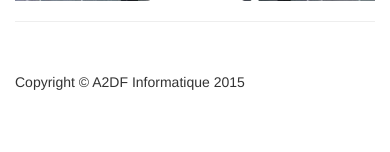
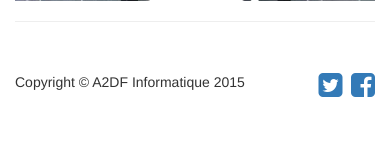
Before and after one commit to A2DF-Website/A2DF-Website, a PHP site: page / in a window 390 px wide. Shown: the part 2204-2356 px from the top of the page. Run offline with PHP 8.4, Linux system fonts and the light colour scheme.

Commit message:
Everythings

```diff
--- a/A2DF-Website/contact.php
+++ b/A2DF-Website/contact.php
@@ -46,13 +46,13 @@ include ('head.php');
                         </p>
                         <ul class="list-unstyled list-inline list-social-icons">
                     <li>
-                        <a href="#"><i class="fa fa-facebook-square fa-2x"></i></a>
+                        <a href="https://www.facebook.com/pages/A2DFinformatique/570125046357439"><i class="fa fa-facebook-square fa-2x"></i></a>
                     </li>
                     <li>
-                        <a href="#"><i class="fa fa-twitter-square fa-2x"></i></a>
+                        <a href="https://twitter.com/A2DFInformatiqu"><i class="fa fa-twitter-square fa-2x"></i></a>
                     </li>
                     <li>
-                        <a href="#"><i class="fa fa-google-plus-square fa-2x"></i></a>
+                        <a href="https://plus.google.com/u/0/101285302052580331310/about?hl=fr&gl=fr"><i class="fa fa-google-plus-square fa-2x"></i></a>
                     </li>
                 </ul>
                     </div>
--- a/A2DF-Website/index.php
+++ b/A2DF-Website/index.php
@@ -149,8 +149,11 @@ include ('head.php');
         <!-- Footer -->
         <footer id="footer" class="midnight-blue">
             <div class="row">
-                <div class="col-lg-12">
-                    <p>Copyright &copy; A2DF Informatique 2015</p>
+                <div class="col-md-12">
+                    <p>Copyright &copy; A2DF Informatique 2015
+                    <a href="https://www.facebook.com/pages/A2DFinformatique/570125046357439"><i class="fa fa-facebook-square fa-2x pull-right" float="right"></i></a>
+                        <a href="https://twitter.com/A2DFInformatiqu"><i class="fa fa-twitter-square fa-2x pull-right" float="right"></i></a></p>
+
                 </div>
             </div>
         </footer>
```
